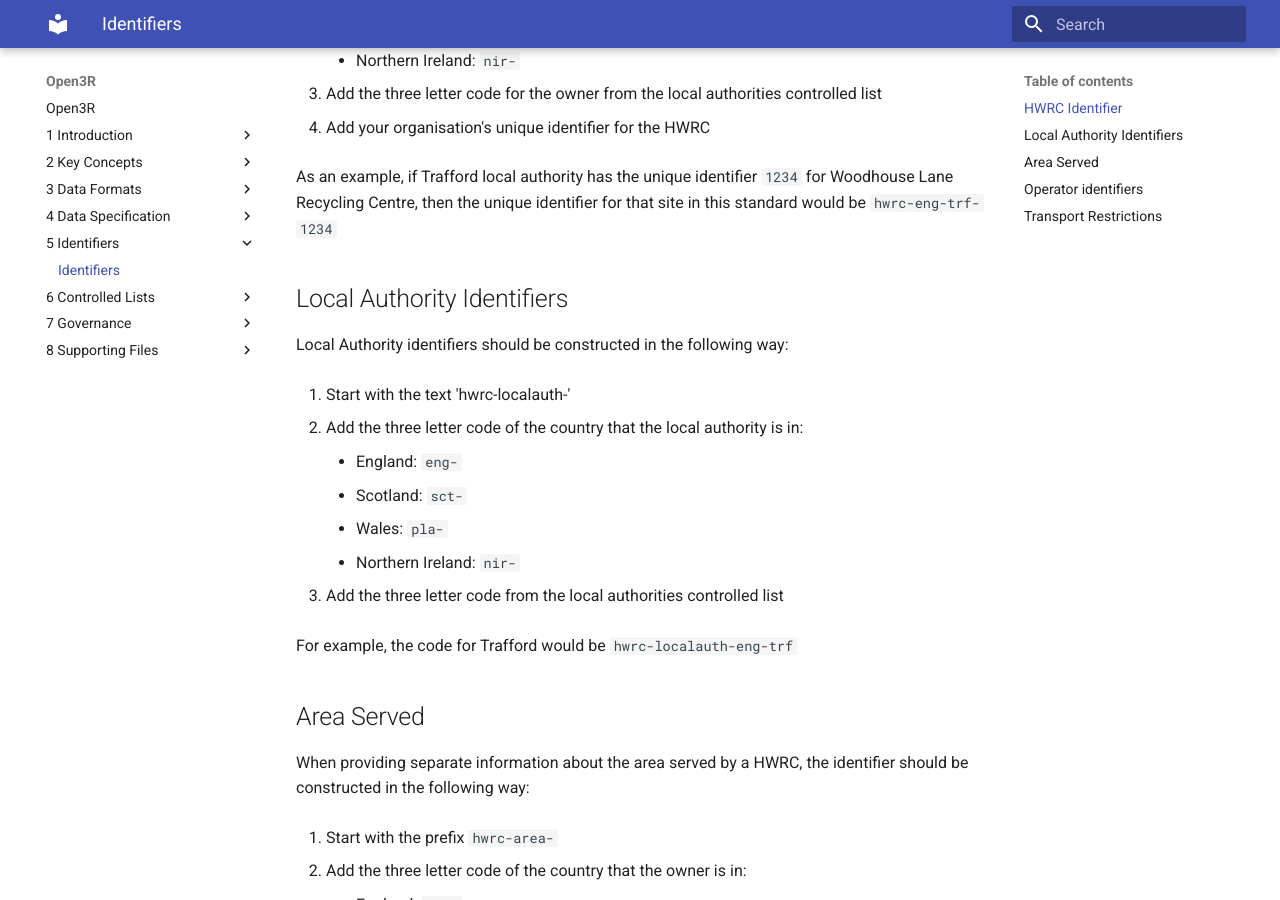
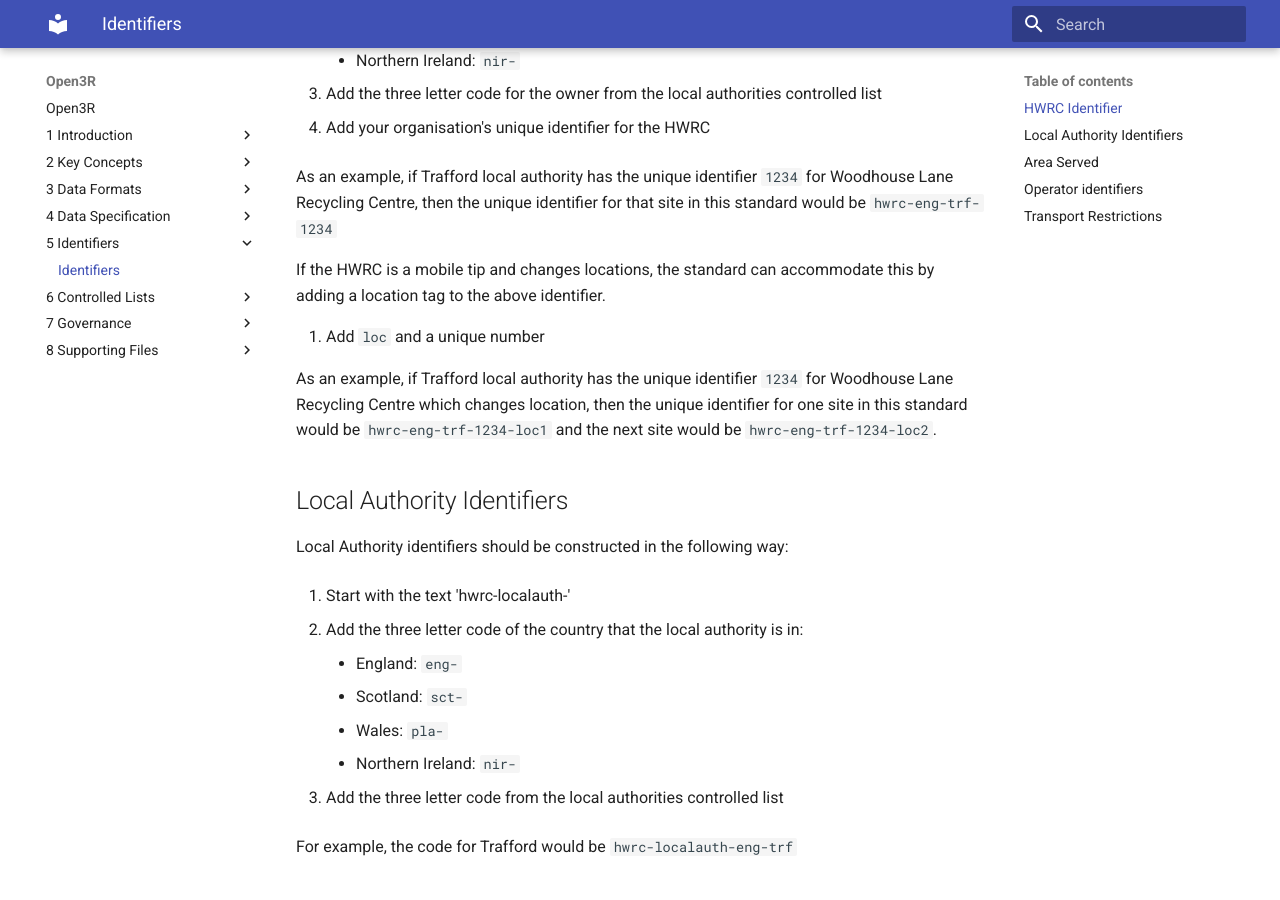
Before and after one commit to OpenDataManchester/Open3R, an MkDocs documentation site: the page built from docs/5_Identifiers/5_1_Identifiers.md, in a window 1280 px wide and 900 px high, scrolled down 1154 px. Built offline with MkDocs 1.6.1 and Material for MkDocs 9.7.7, drawn with Linux system fonts in a browser that asks for light colours.

Commit message:
Add mobile tip idenitifer to docs

```diff
--- a/docs/5_Identifiers/5_1_Identifiers.md
+++ b/docs/5_Identifiers/5_1_Identifiers.md
@@ -25,6 +25,12 @@ Each HWRC needs a unique identifier, and this should be created by the publishin
 4. Add your organisation's unique identifier for the HWRC
 
 As an example, if Trafford local authority has the unique identifier `1234` for Woodhouse Lane Recycling Centre, then the unique identifier for that site in this standard would be `hwrc-eng-trf-1234`
+
+If the HWRC is a mobile tip and changes locations, the standard can accommodate this by adding a location tag to the above identifier.
+
+5. Add `loc` and a unique number
+
+As an example, if Trafford local authority has the unique identifier `1234` for Woodhouse Lane Recycling Centre which changes location, then the unique identifier for one site in this standard would be `hwrc-eng-trf-1234-loc1` and the next site would be `hwrc-eng-trf-1234-loc2`.
 
 ## Local Authority Identifiers
 
```
